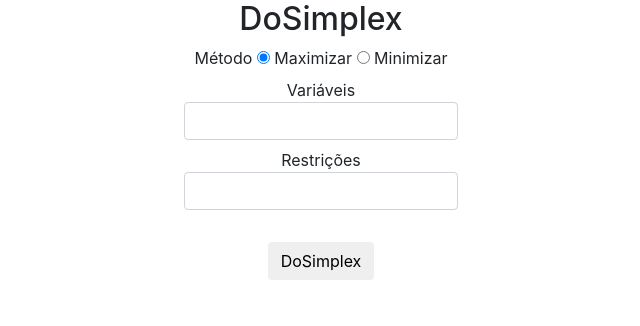
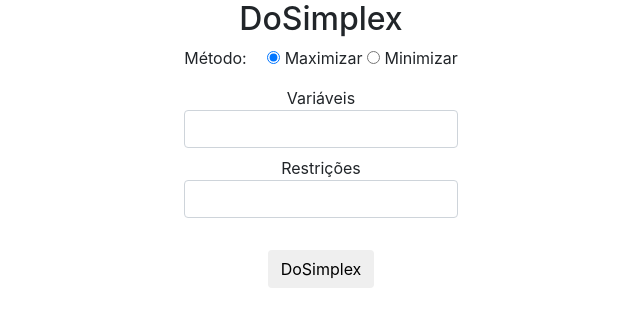
Before and after one commit to RodrigoRodriguesX10/DoSimplex, a plain HTML site: page index.html in a window 1280 px wide. Shown: the whole page, without its empty margins (319-959 px from the left). Drawn offline with nearby package versions, Linux system fonts and the light colour scheme.

Commit message:
adicionado label para metodo

```diff
--- a/index.html
+++ b/index.html
@@ -22,10 +22,10 @@
     <div class="text-center">
         <h2>DoSimplex</h2>
         <div class="container">
-            <span>Método</span>
+            <span>Método:&emsp;</span>
             <label class="radio-inline" id="objetivo">
-                <input type="radio" checked name="tipo" value="max"> Maximizar
-                <input type="radio" name="tipo" value="min"> Minimizar
+                <input type="radio" id="max" checked name="tipo" value="max"> <label for="max">Maximizar</label>
+                <input type="radio" id="min" name="tipo" value="min"> <label for="min">Minimizar</label>
                 <br>
             </label>
         </div>
```
